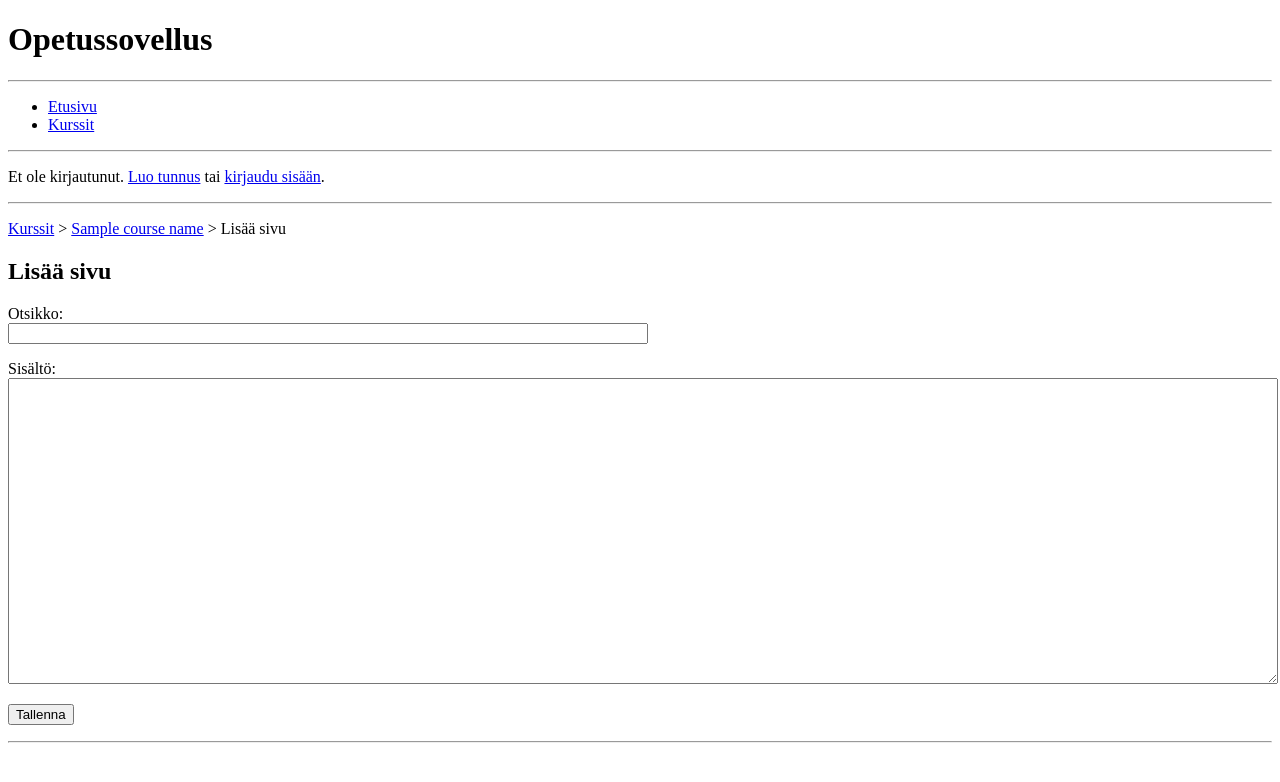
After one commit to kaahy/tsoha-opetussovellus, a Flask app: template templates/add_course_page.html in a window 1280 px wide. The commit adds this page. Shown: the top 782 px of the page. Run offline with Flask 3, Linux system fonts and the light colour scheme; the template is opened without the code that fills it: most values are stand-ins (such as "Sample title", 1, 10 or a date in 2020).

Commit message:
Add option to add pages to courses

```diff
--- a/app.py
+++ b/app.py
@@ -81,7 +81,8 @@ def course(course_id):
     course_name = course_info.name
     teacher_id = course_info.user_id
     teacher_name = db.session.execute(text("SELECT name FROM users WHERE id=:id"), {"id":teacher_id}).fetchone()[0]
-    return render_template("course.html", pages=pages, course_name=course_name, course_info=course_info, teacher_name=teacher_name)
+    course_id = course_info.id
+    return render_template("course.html", pages=pages, course_name=course_name, course_id=course_id, teacher_name=teacher_name)
 
 @app.route("/add_course", methods=["GET", "POST"])
 def add_course():
@@ -109,3 +110,25 @@ def course_page(course_page_id):
         return render_template("error.html", message="Sivua ei löydy.")
     course_name = db.session.execute(text("SELECT name FROM courses WHERE id=:id"), {"id":course_page.course_id}).fetchone().name
     return render_template("course_page.html", course_id=course_page.course_id, course_name=course_name, course_page_name=course_page.title, course_page_content=course_page.content)
+
+@app.route("/course/<int:course_id>/add_page", methods=["GET", "POST"])
+def add_course_page(course_id):
+    course_creator_id = db.session.execute(text("SELECT user_id FROM courses WHERE id=:id"), {"id":course_id}).fetchone()[0]
+    allow = False
+    if session.get("user_id"):
+        if session["user_id"] == course_creator_id:
+            allow = True
+    if not allow:
+        return render_template("error.html", message="Et voi lisätä sivua tälle kurssille, koska et ole kirjautunut sen opettajana.")
+    if request.method == "GET":
+        course_name = db.session.execute(text("SELECT name FROM courses WHERE id=:id"), {"id":course_id}).fetchone()[0]
+        return render_template("add_course_page.html", course_name=course_name, course_id=course_id)
+    if request.method == "POST":
+        try:
+            title = request.form["title"]
+            content = request.form["content"]
+            db.session.execute(text("INSERT INTO course_pages (course_id, title, content) VALUES (:course_id, :title, :content)"), {"course_id":course_id, "title":title, "content":content})
+            db.session.commit()
+            return redirect(f"/course/{course_id}")
+        except:
+            return render_template("error.html", message="Sivun lisääminen ei onnistunut.")
--- /dev/null
+++ b/templates/add_course_page.html
@@ -0,0 +1,20 @@
+{% extends "layout.html" %}
+{% block title %}Lisää sivu{% endblock %}
+{% block content %}
+<p>
+    <a href="/courses">Kurssit</a> > <a href="/course/{{ course_id }}">{{ course_name }}</a> > Lisää sivu</p>
+<h2>Lisää sivu</h2>
+<form method="POST">
+    <p>
+        Otsikko:<br>
+        <input type="text" name="title" style="width:50%">
+    </p>
+    <p>
+        Sisältö:<br>
+        <textarea name="content" style="width:100%" rows=20></textarea>
+    </p>
+    <p>
+        <input type="submit" value="Tallenna">
+    </p>
+</form>
+{% endblock %}
--- a/templates/course.html
+++ b/templates/course.html
@@ -14,4 +14,5 @@
 {% endfor %}
 </ol>
 {% endif %}
+<a href="/course/{{ course_id }}/add_page">Lisää sivu</a> (vain opettaja)
 {% endblock %}
```
